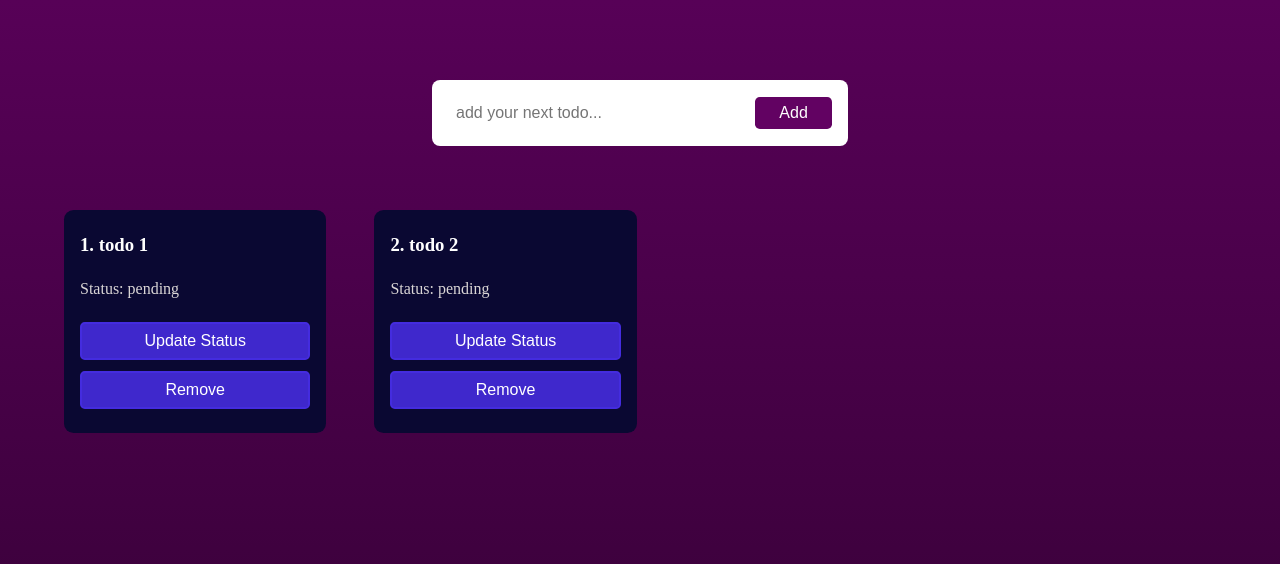
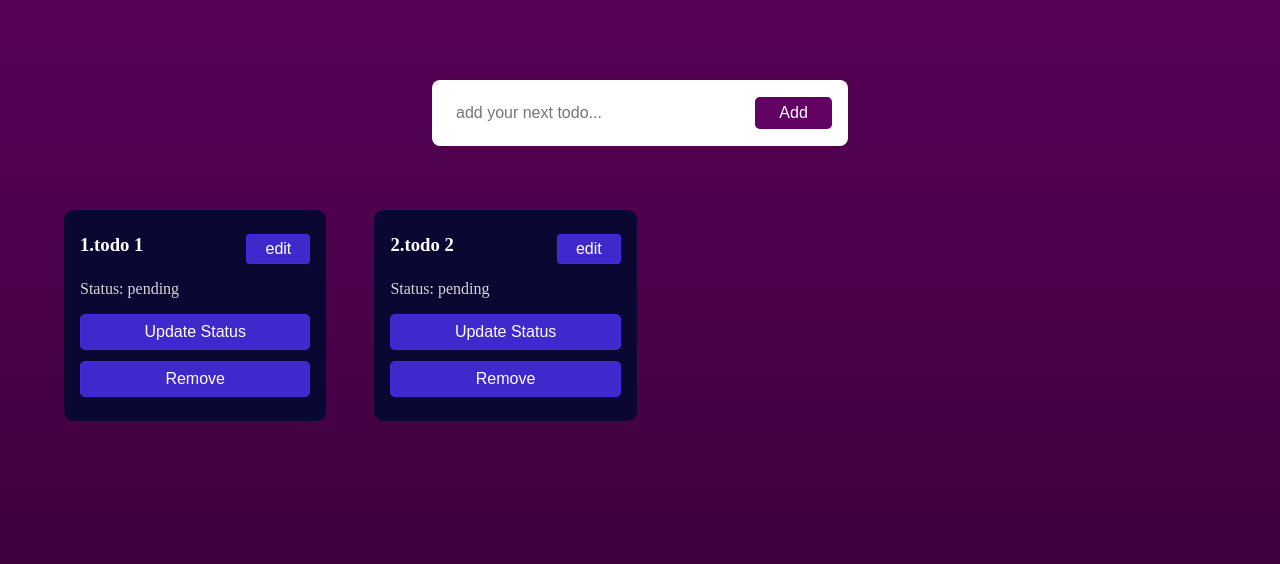
Before and after one commit to paulSuman005/todo-app, a React (Vite) app in the folder todo_app/: page / in a window 1280 px wide. Shown: the top 564 px of the page. Built offline with nearby package versions, Linux system fonts and the light colour scheme.

Commit message:
added edit button and edit todo functionality

```diff
--- a/todo_app/src/App.jsx
+++ b/todo_app/src/App.jsx
@@ -1,19 +1,22 @@
-import { useState } from 'react'
+import { useContext, useState } from 'react'
 import './App.css'
 import AddTodo from './components/AddTodo/AddTodo'
 import TodoList from './components/TodoList/TodoList'
+import todoContext from './components/context/todoContext'
 
 function App() {
   const [list, setList] = useState([
     {id: 1, status: "pending", todoData: "todo 1"},
     {id: 2, status: "pending", todoData: "todo 2"}
-])
+  ])
 
   return (
-    <div className='mainContainer'>
-      <AddTodo updateList={(todo) => setList([...list, {id: list.length+1, status: "pending", todoData: todo}])}/>
+    <todoContext.Provider value={{list, setList}}>
+      <div className='mainContainer'>
+      <AddTodo/>
       <TodoList list={list} updateList={setList} />
-    </div>
+      </div>
+    </todoContext.Provider>
   )
 }
 
--- a/todo_app/src/components/AddTodo/AddTodo.jsx
+++ b/todo_app/src/components/AddTodo/AddTodo.jsx
@@ -1,13 +1,21 @@
-import { useState } from "react";
+import { useContext, useState } from "react";
 import "./addTodo.css";
+import todoContext from "../context/todoContext";
 
-function AddTodo({updateList}) {
+function AddTodo() {
     const [inputText, setInputText] = useState("");
+    const {list, setList} = useContext(todoContext);
+
+    function updateList(){
+        setList([...list, {id: list.length+1, todoData: inputText, status:"pending"}]);
+    }
 
     return (
         <div className="addTodoWrapper">
-            <input type="text" placeholder="add your next todo..." value={inputText} onChange={(e) => setInputText(e.target.value)}/>
-            <button onClick={() => updateList(inputText)}>Add</button>
+            <input type="text" placeholder="add your next todo..." value={inputText} onChange={(e) => {setInputText(e.target.value)}}/>
+            <button onClick={() => {updateList()
+                                    setInputText("");
+            }}>Add</button>
         </div>
     )
 }
--- a/todo_app/src/components/Todo/Todo.jsx
+++ b/todo_app/src/components/Todo/Todo.jsx
@@ -1,16 +1,28 @@
+import { useState } from "react";
 import "./todo.css"
-function Todo({todoData, changeStatus, todoStatus, removeTodo, id}) {
+function Todo({todoData, changeStatus, todoStatus, removeTodo, editTodo}) {
+    const [isEditing, setIsEditing] = useState(false);
+    const [editText, setEditText] = useState(todoData.todoData);
+
     function handleStatus() {
         (todoStatus == "pending")? changeStatus("completed") : changeStatus("pending");
     }
 
     return (
         <div className="todoWrapper">
-            <h3>{todoData.id}. {todoData.todoData}</h3>
+            <div className="headingContainer">
+                <h3>{todoData.id}.
+                    {(isEditing) ? <input className="editText" type="text" value={editText} onChange={(e) => setEditText(e.target.value)}/> : <span>{todoData.todoData}</span>}
+                </h3>
+                <button onClick={() => {setIsEditing(!isEditing);
+                                        editTodo(editText);
+                }}>
+                    {(isEditing) ? "save" : "edit"}</button>
+            </div>
             <p>Status: {todoStatus}</p>
             <div className="btnContainer">
                 <button onClick={handleStatus}>Update Status</button>
-                <button onClick={() => removeTodo(id)}>Remove</button>
+                <button onClick={removeTodo}>Remove</button>
             </div>
         </div>
     )
--- a/todo_app/src/components/Todo/todo.css
+++ b/todo_app/src/components/Todo/todo.css
@@ -2,7 +2,7 @@
     display: flex;
     flex-direction: column;
     width: 20%;
-    gap: 1.5rem;
+    gap: 1rem;
     background: #0a0832;
     padding: 1.5rem 1rem;
     color: white;
@@ -29,10 +29,53 @@
     font-weight: 400;
     border-radius: 0.3rem;
     cursor: pointer;
+    border: 1px solid #442cdf;
 }
 
-.btnContainer button:hover{
+/* .btnContainer button:hover{
+    background: white;
+    color: #442cdf;
+    border: 1px solid blueviolet;
+} */
+
+.headingContainer{
+    display: flex;
+    flex-direction: row;
+    width: 100%;
+    justify-content: space-between;
+}
+
+.headingContainer button{
+    background: #3F28CC;
+    border: none;
+    color: white;
+    width: 4rem;
+    padding: 0.3rem 0;
+    font-size: medium;
+    font-weight: 500;
+    border-radius: 0.2rem;
+    border: 1px solid #442cdf;
+    cursor: pointer;
+}
+
+/* .headingContainer button:hover{
+    background: white;
+    color: #442cdf;
+    border: 1px solid blueviolet;
+} */
+
+button:hover{
     background: white;
     color: #442cdf;
     border: 1px solid blueviolet;
 }
+
+.editText{
+    outline: none;
+    border: none;
+    padding: 0.2rem;
+    font-size: medium;
+    width: 70%;
+    border-radius: 0.2rem;
+    border: 1px solid blueviolet;
+}
--- a/todo_app/src/components/TodoList/TodoList.jsx
+++ b/todo_app/src/components/TodoList/TodoList.jsx
@@ -1,8 +1,10 @@
-import { useState } from "react";
+import { useContext } from "react";
 import Todo from "../Todo/Todo";
 import "./todoList.css";
+import todoContext from "../context/todoContext";
 
-function TodoList({list, updateList}) {
+function TodoList() {
+    const {list, setList} = useContext(todoContext);
 
     return (
         <div className="todoListWrapper">
@@ -19,12 +21,26 @@ function TodoList({list, updateList}) {
                                                             return t;
                                                         })
 
-                                                        updateList(updatedList);
+                                                        setList(updatedList);
                                                     }}
 
-                                                    removeTodo={(todoId) => {
-                                                        const updatedList = list.filter(t => t.id != todoId);
-                                                        updateList(updatedList);
+                                                    removeTodo={() => {
+                                                        const updatedList = list.filter(t => t.id != todo.id);
+                                                        const newList = updatedList.map((t, index) => ({
+                                                            ...t, id: index+1
+                                                        }))
+                                                        setList(newList);
+                                                    }}
+
+                                                    editTodo={(data) => {
+                                                        const updatedList = list.map((t) => {
+                                                            if(t.id == todo.id){
+                                                                t.todoData=data;
+                                                            }
+                                                            return t;
+                                                        })
+
+                                                        setList(updatedList);
                                                     }}
 
                                                 />))}
--- /dev/null
+++ b/todo_app/src/components/context/todoContext.js
@@ -0,0 +1,3 @@
+import { createContext } from "react";
+
+export default createContext(null);
```
